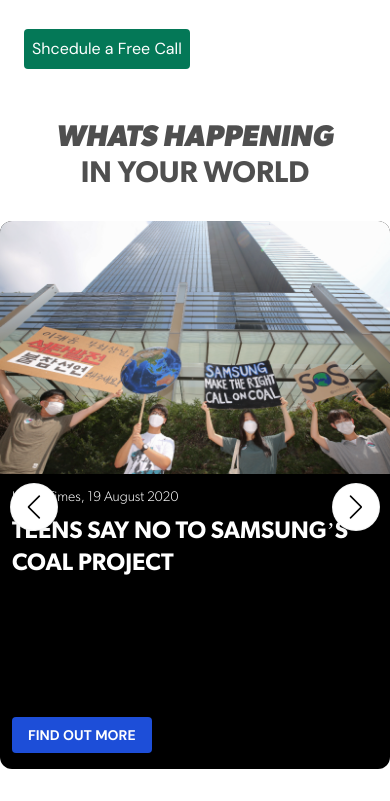
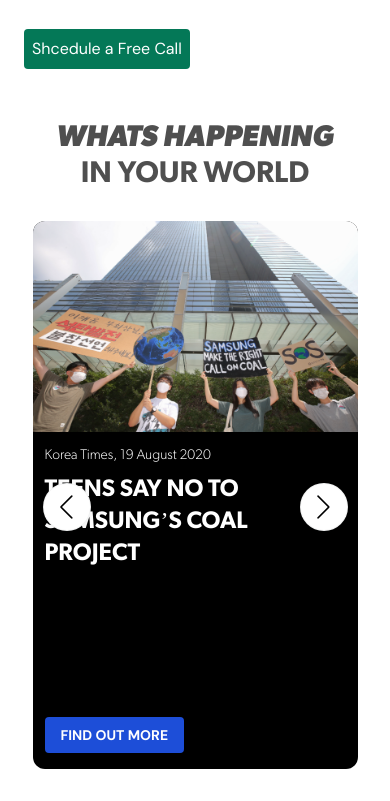
Before and after one commit to Shafnaa/atlas-vanilla, a plain HTML site: page index.html in a window 390 px wide. Shown: the part 1042-1843 px from the top of the page. Drawn offline with nearby package versions, Linux system fonts and the light colour scheme.

Commit message:
fixing size

```diff
--- a/index.html
+++ b/index.html
@@ -255,7 +255,7 @@
           </div>
         </div>
       </div>
-      <div class="flex flex-col w-full relative">
+      <div class="flex flex-col w-full relative items-center">
         <div class="flex justify-center">
           <p
             class="font-bold text-3xl lg:text-5xl flex lg:flex-row flex-col justify-center items-center"
@@ -266,7 +266,7 @@
             <span class="font-['Gibson_Semibold']"> IN YOUR WORLD</span>
           </p>
         </div>
-        <div class="my-8 w-full">
+        <div class="my-8 w-5/6 lg:w-full">
           <!-- Swiper -->
           <div class="swiper mySwiper">
             <div class="swiper-wrapper">
```
